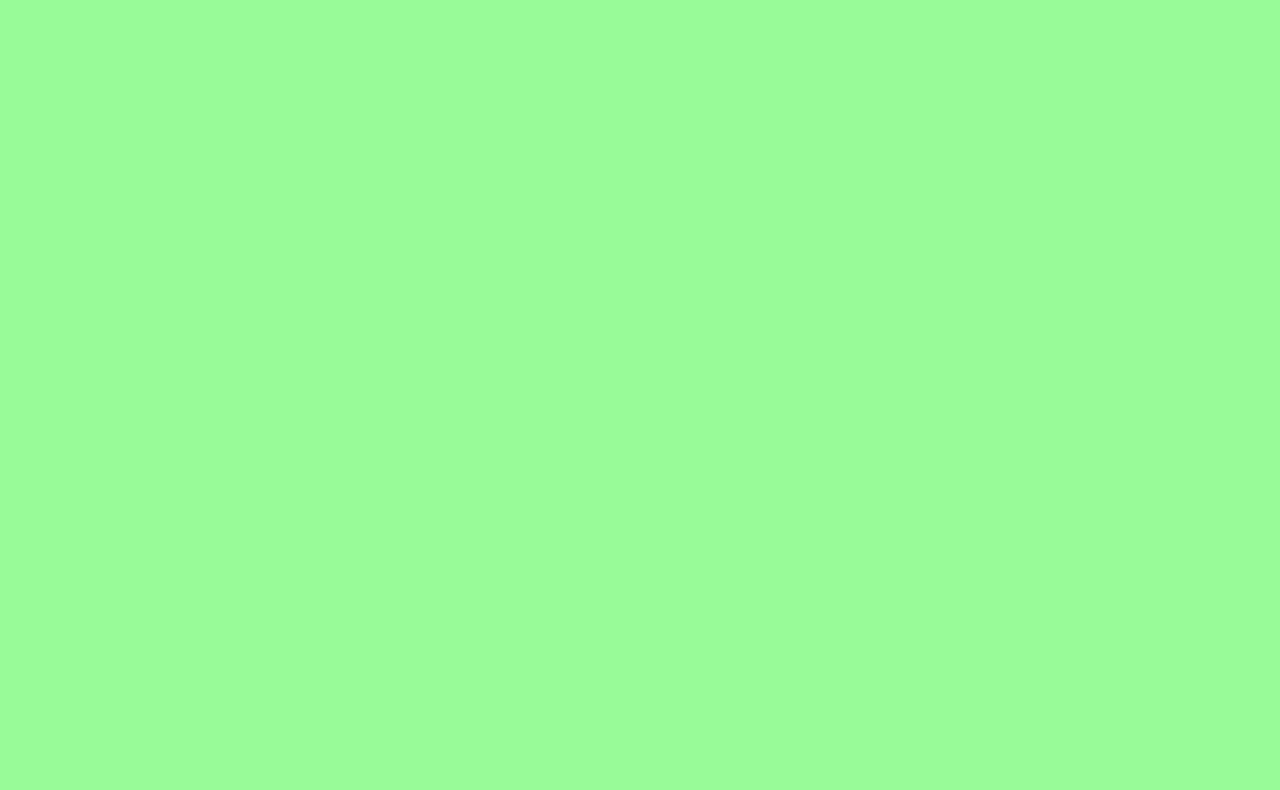
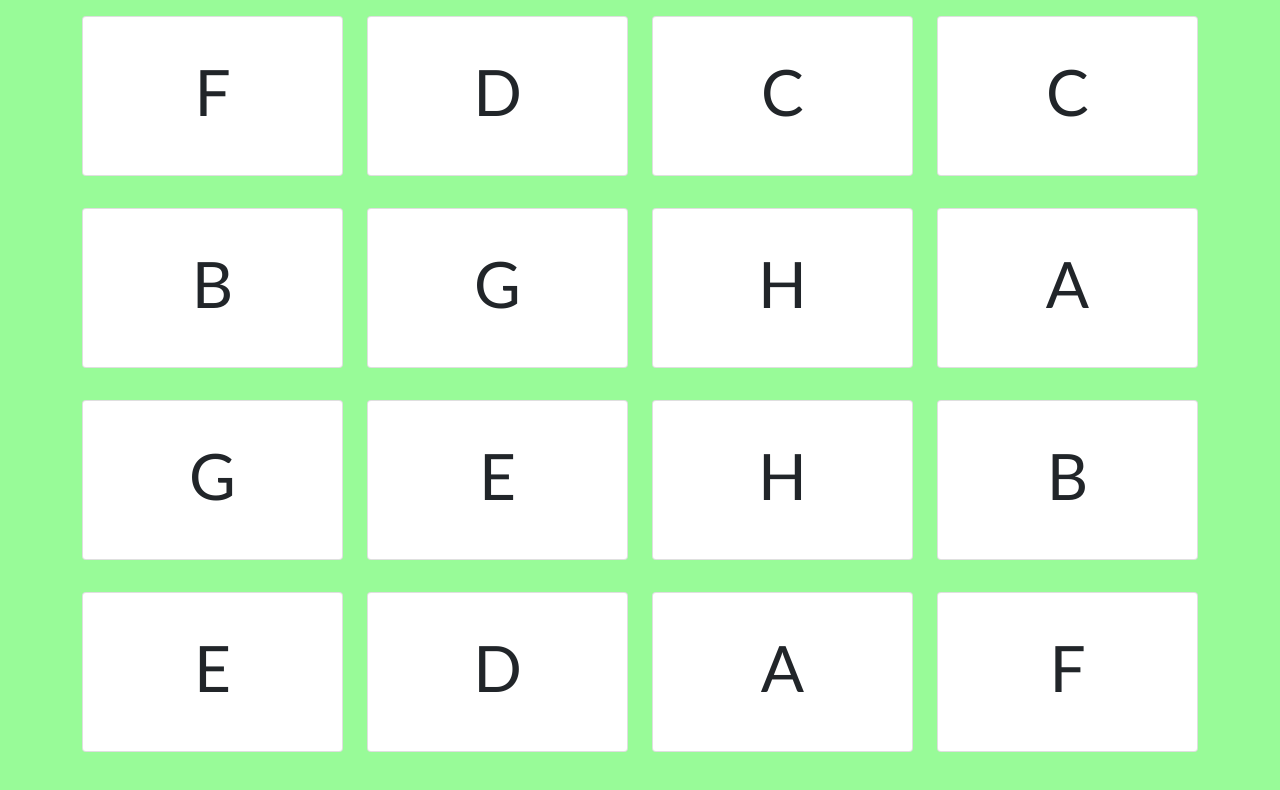
Before and after one commit to aaronminnick/memory-game, a website built with webpack: page src/index.html in a window 1280 px wide. Built offline with nearby package versions, Linux system fonts and the light colour scheme.

Commit message:
style cards
Co-authored-by: Jacob Wilson <jacobleeeugenewilson@gmail.com>
Co-authored-by: Karen Axon <kaxonwa@gmail.com>

```diff
--- a/src/css/styles.css
+++ b/src/css/styles.css
@@ -3,4 +3,12 @@ body {
 }
 .card{
   height: 20vh;
+  align-items: center;
+  justify-content: center;
+  margin-top: 1em;
+  margin-bottom: 1em;
 }
+.card h1{
+  font-family: 'Trebuchet MS', 'Lucida Sans Unicode', 'Lucida Grande', 'Lucida Sans', Arial, sans-serif;
+  font-size: 4em;
+}
--- a/src/game.js
+++ b/src/game.js
@@ -12,17 +12,10 @@ Game.prototype.addCard = function(card) {
 };
 
 Game.prototype.generateCards = function() {
-  let valueArray = ['a', 'a', 'b', 'b', 'c', 'c', 'd', 'd', 'e', 'e', 'f', 'f', 'g', 'g', 'h', 'h'];
+  let valueArray = ['A', 'A', 'B', 'B', 'C', 'C', 'D', 'D', 'E', 'E', 'F', 'F', 'G', 'G', 'H', 'H'];
   for (let i = 0; i < 16; i++) {
     let valueIndex = Math.round(Math.random() * (valueArray.length-1));
     this.addCard(new Card(valueArray[valueIndex]));
     valueArray.splice(valueIndex, 1);
   }
-}
-
-Game.prototype.generateBoard = function() {
-  let htmlString= "";
-  // some kind of algorithm to make board
-
-  return htmlString;
 };
--- a/src/index.js
+++ b/src/index.js
@@ -2,6 +2,13 @@ import $ from 'jquery';
 import 'bootstrap';
 import 'bootstrap/dist/css/bootstrap.min.css';
 import './css/styles.css';
+import {generateBoard} from './ui.js';
 
 import Card from './card.js';
 import Game from './game.js';
+
+
+const game = new Game();
+game.generateCards();
+
+$("#game-board").html(generateBoard(game));
--- a/src/ui.js
+++ b/src/ui.js
@@ -1,4 +1,4 @@
-function generateBoard(game){
+export function generateBoard(game){
   let htmlForGameBoard = "";
   for (let i = 0; i < 16; i++){
     if(i === 0){
```
